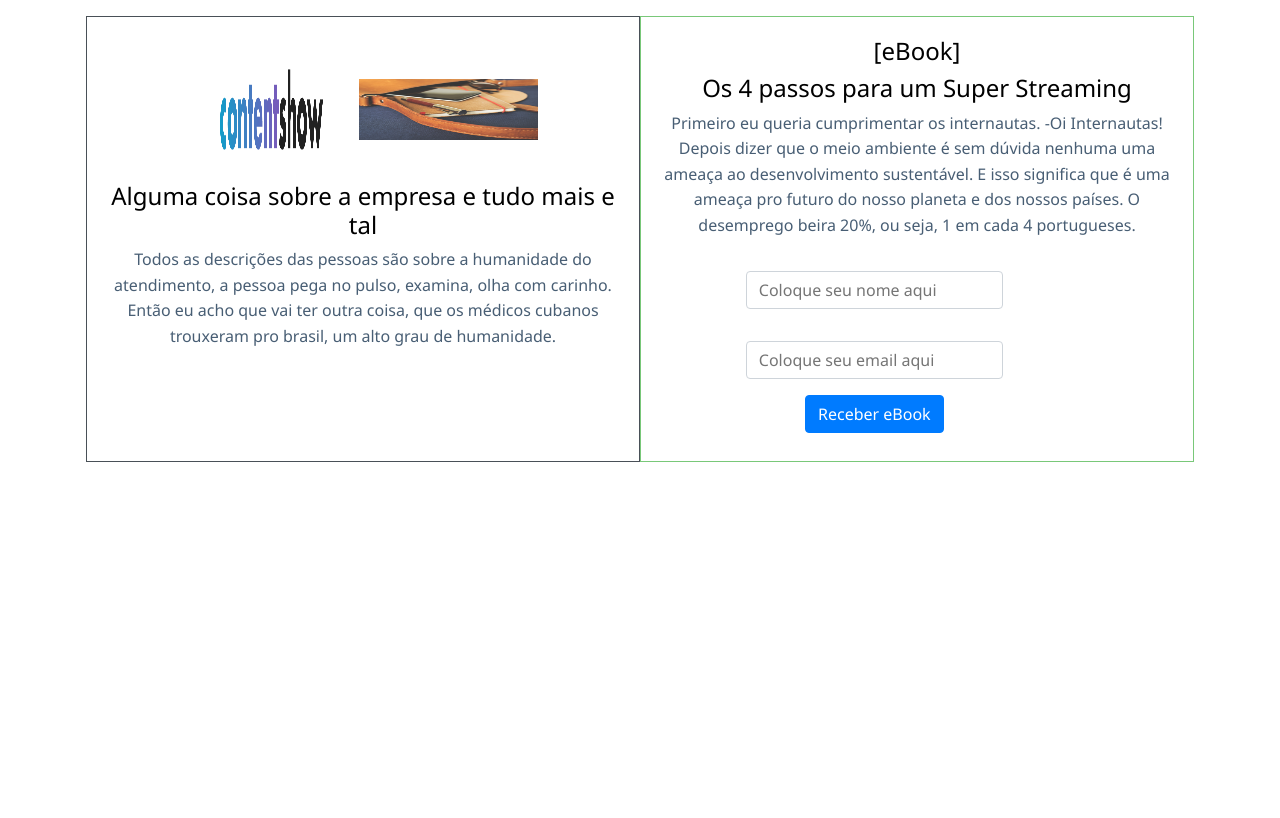
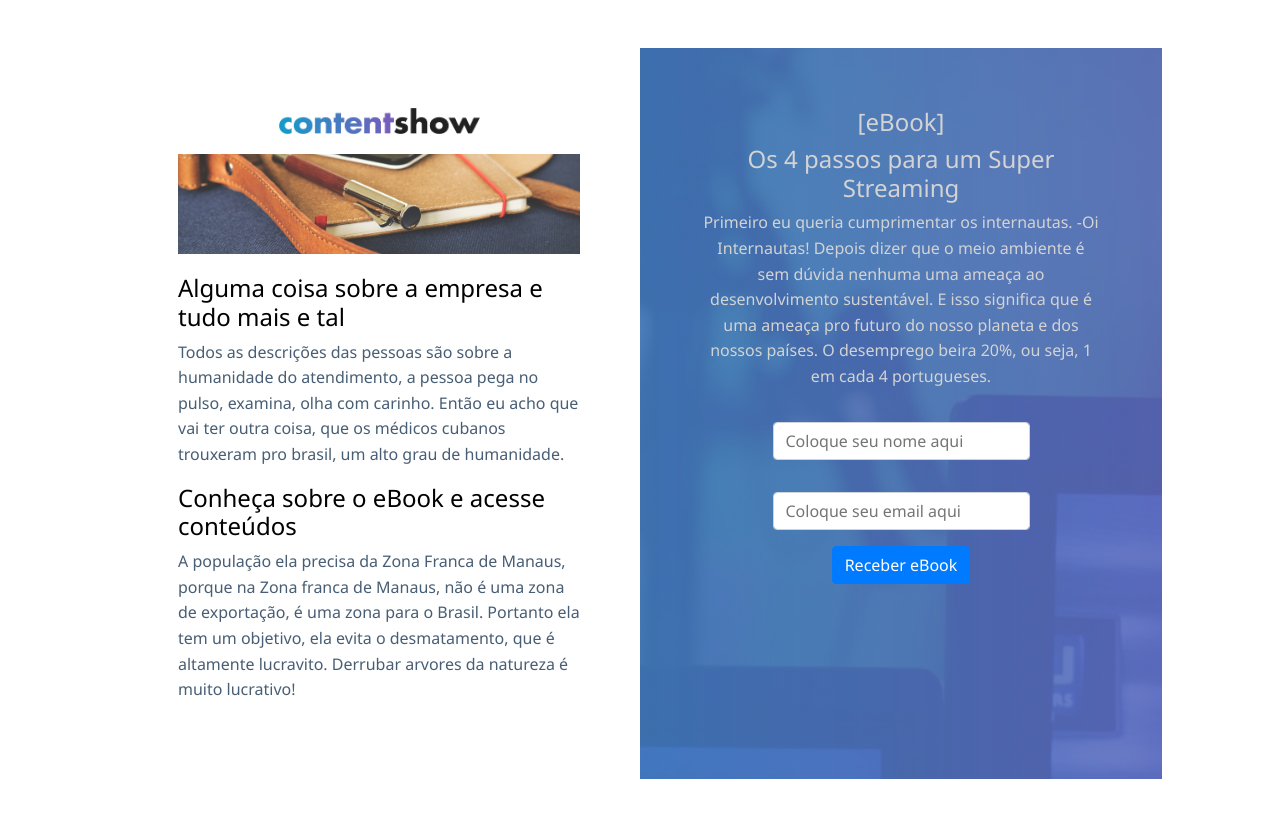
Before and after one commit to HuraBittencourt/contentshow, a plain HTML site: page public/landing-page.html in a window 1280 px wide. Drawn offline with nearby package versions, Linux system fonts and the light colour scheme.

Commit message:
updating landing page

```diff
--- a/public/css/landing-page.css
+++ b/public/css/landing-page.css
@@ -12,32 +12,45 @@ body {
 }
 
 .logo {
-	width: 20%;
-	margin: 2em 2em 2em 2em;
+	width: 50%;
+	display: block;
+	margin-bottom: 20px;
 }
 
 .banner {
-	width: 35%;
+	margin-bottom: 20px;
+	width: 100%;
+    height: 100px;
+    object-fit: cover;
+    object-position: center;
 }
 
 .container {
-	display: flex;
-	padding: 1em;
-	text-align: center
+	padding: 3em;
+	text-align: center;
+	align-content: center;
 }
 
 .content-left {
-	flex: 50%;
+	display: flex;
+	flex-direction: column;
 	align-items: center;
-	padding: 20px;
-	border: #495057 solid 1px;
+	text-align: left;
+	padding: 60px;
 }
 
 .content-right {
-	flex: 50%;
+	display: flex;
+	flex-direction: column;
 	align-items: center;
-	padding: 20px;
-	border: #79c879 solid 1px;
+	padding: 60px;
+	background-image: url("../imagens/Landing_Page.png");
+	background-color: #745DBB;
+	color: lightgray;
+}
+
+.content-right h4{
+	color: lightgray;
 }
 
 .container:after {
@@ -157,19 +170,6 @@ h4 {
 }
 
 /* LARGE SCREENS */
-
-@media(min-width:700px) {
-	.wrapper {
-		display: grid;
-		grid-template-columns: 1fr 2fr;
-	}
-	.wrapper>* {
-		padding: 2em;
-	}
-	.company-info h3, .company-info ul, .brand {
-		text-align: left;
-	}
-}
 
 #header-div {
 	/* padding: 1% 0 1% 0; */
@@ -302,10 +302,28 @@ h4 {
 	font-style: italic;
 }
 
-.logo {
-	height: 20%;
+@media(min-width:700px) {
+	.wrapper {
+		display: grid;
+		grid-template-columns: 1fr 2fr;
+	}
+	.wrapper>* {
+		padding: 2em;
+	}
+	.company-info h3, .company-info ul, .brand {
+		text-align: left;
+	}
+
+	.container {
+		display: flex;
+	}
+
+	.content-left {
+		flex: 50%;
+	}
+
+	.content-right {
+		flex: 50%;
+	}
+
 }
-
-.banner {
-	height: 15%;
-}
--- a/public/landing-page.html
+++ b/public/landing-page.html
@@ -32,6 +32,10 @@
                 grau de humanidade.
             </p>
 
+            <h4>Conheça sobre o eBook e acesse conteúdos</h4>
+            <p>A população ela precisa da Zona Franca de Manaus, porque na Zona franca de Manaus, não é uma zona de exportação, é uma zona para o Brasil. Portanto ela tem um objetivo, ela evita o desmatamento, que é altamente lucravito. Derrubar arvores da natureza é muito lucrativo!
+            </p>
+
         </div>
 
         <div class="content-right">
@@ -43,13 +47,13 @@
                 planeta e dos nossos países. O desemprego beira 20%, ou seja, 1 em cada 4 portugueses.</p>
 
             <div class="forms">
-                <div class="col-sm-10">
+                <div class="">
                     <input class="form-field" id="inputName" placeholder="Coloque seu nome aqui">
                 </div>
-                <div class="col-sm-10">
+                <div class="">
                     <input type="email" class="form-field" id="inputEmail" placeholder="Coloque seu email aqui">
                 </div>
-                <div class="col-sm-10">
+                <div class="">
                     <button type="submit" class="btn btn-primary mb-2">Receber eBook</button>
                 </div>
             </div>
```
Also changed, not shown: public/imagens/Landing_Page.png (added).
